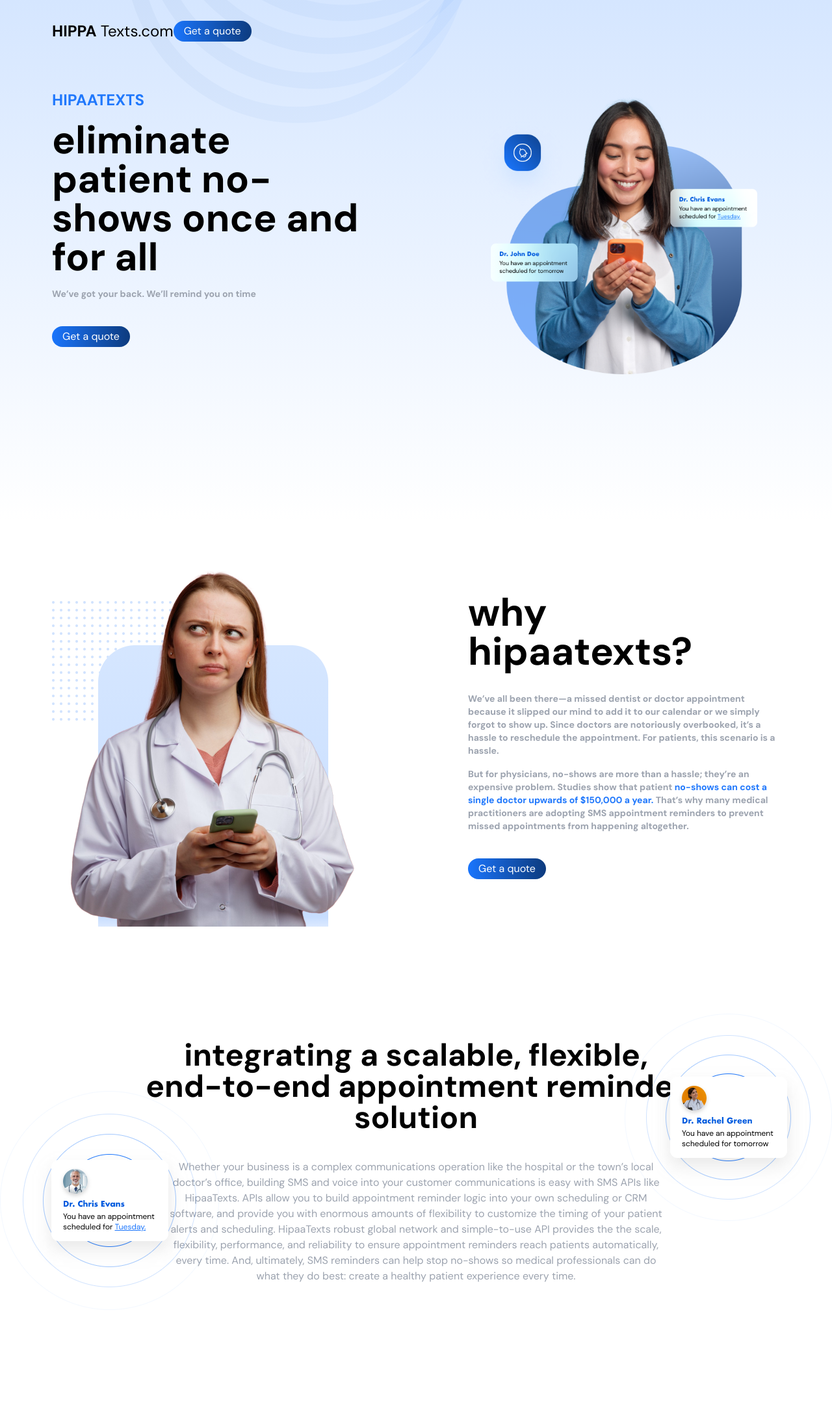
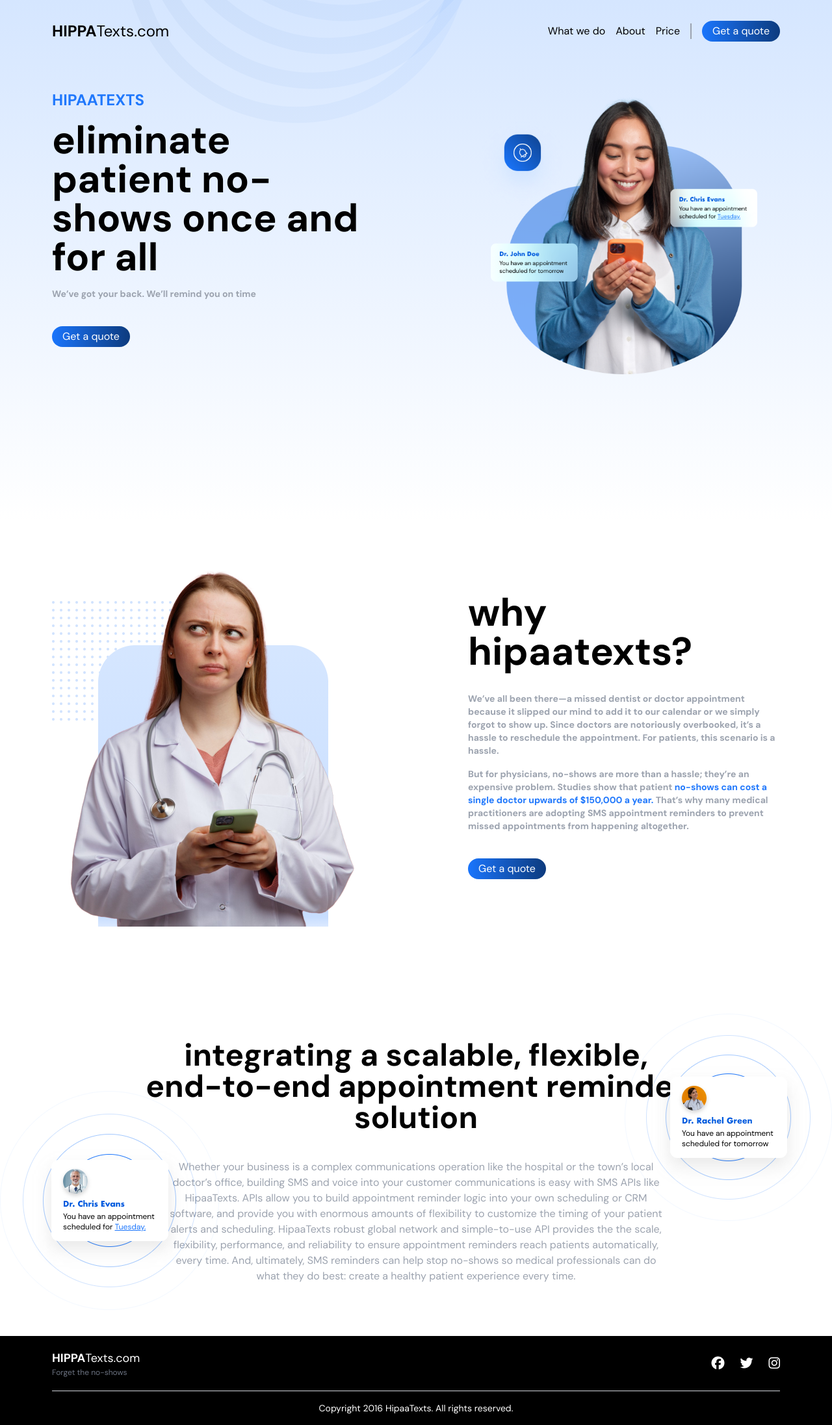
Before and after one commit to Abhishek-733/assignment-project, a website: page src/index.html in a window 1280 px wide. Shown: the whole page at 65% size. Before the commit the page ends 2056 px from the top, so only its background shows below. Drawn offline with Linux system fonts and the light colour scheme.

Commit message:
added footer skeleton

```diff
--- a/src/index.html
+++ b/src/index.html
@@ -11,6 +11,7 @@
       rel="stylesheet"
     />
     <link rel="stylesheet" href="style.css" />
+    <script src="https://kit.fontawesome.com/badb10d79a.js" crossorigin="anonymous"></script>
     <!-- <script src="https://cdn.tailwindcss.com?plugins=typography,line-clamp""></script> -->
     <!-- <script>
     tailwind.config = {
@@ -43,17 +44,16 @@
       </div>
       <div class="container h-full flex flex-col">
         <!-- Navbar -->
-        <nav class="flex items-center py-8">
-          <div class="logo-container text-2xl">
-            <span class="font-bold">HIPPA</span>
-            <span class="">Texts.com</span>
+        <nav class="flex items-center py-8 z-10">
+          <div class="logo-container mr-auto">
+            <p class="text-2xl"><span class="font-bold">HIPPA</span>Texts.com</p>
           </div>
 
-          <!-- <ul class="ml-auto flex gap-4 items-center border-r-2 border-gray-400 px-4 mr-4">
+          <ul class="flex gap-4 items-center border-r-2 border-gray-400 px-4 mr-4">
           <li>What we do</li>
           <li>About</li>
           <li>Price</li>
-        </ul> -->
+        </ul>
           <button class="btn-primary">Get a quote</button>
         </nav>
 
@@ -131,5 +131,24 @@
         </div>
       </div>
     </section>
+
+    <!-- Footer -->
+    <footer class="bg-black">
+      <div class="container">
+        <div class="border-b border-gray-300 text-white py-5 flex justify-between items-center">
+
+          <div>
+            <p class="text-whitesmoke text-lg"><span class="font-bold text-white">HIPPA</span>Texts.com</p>
+            <p class="text-xs text-gray-500">Forget the no-shows</p>
+          </div>
+          <ul class="flex gap-6 text-xl">
+            <li><i class="fab fa-facebook"></i></li>
+            <li><i class="fab fa-twitter"></i></li>
+            <li><i class="fab fa-instagram"></i></i></li>
+          </ul>
+        </div>
+        <p class="text-white text-center py-4 text-sm">Copyright 2016 HipaaTexts. All rights reserved.</p>
+      </div>
+    </footer>
   </body>
 </html>
```
Also changed, not shown: src/style.css.
